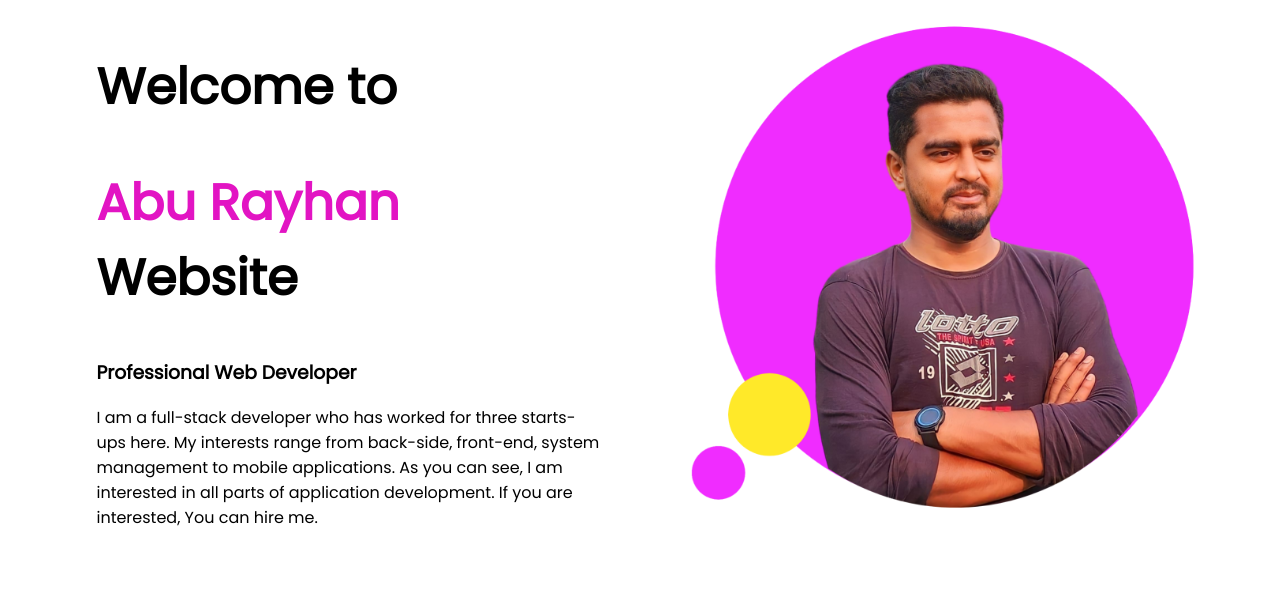
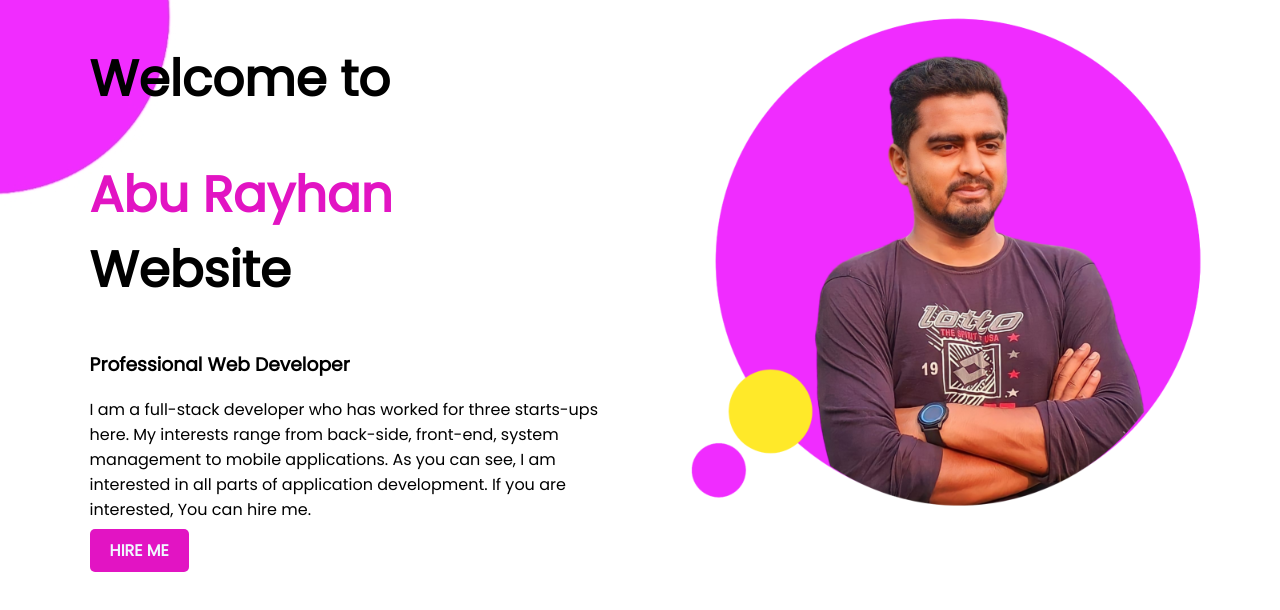
Before and after one commit to alemranakash/portfolio-website, a plain HTML site: page index.html in a window 1280 px wide. Drawn offline with Linux system fonts and the light colour scheme.

Commit message:
finished 1st part

```diff
--- a/index.html
+++ b/index.html
@@ -10,12 +10,13 @@
 <link href="https://fonts.googleapis.com/css2?family=Poppins&display=swap" rel="stylesheet">
 </head>
 <body>
-    <section>
+    <section class="top-banner">
       <div class="half-width">
         <h1>Welcome to</h1>
         <h1><span class="name-highlight">Abu Rayhan</span> Website</h1>
         <h3>Professional Web Developer</h3>
         <p>I am a full-stack developer who has worked for three starts-ups here. My interests range from back-side, front-end, system management to mobile applications. As you can see, I am interested in all parts of application development. If you are interested, You can hire me.</p>
+        <a id="light" class="link-button" target="_blank" href="https://www.linkedin.com/in/md-abu-rayhan-kabir-lemon-922521267">HIRE ME</a>
       </div>
        <div class="half-width">
         <img src="image/abu 1.png" alt="">
--- a/style.css
+++ b/style.css
@@ -1,5 +1,6 @@
 body{
     font-family: 'Poppins', sans-serif;
+    margin: 0;
 }
 h1{
     font-size: 50px;
@@ -16,3 +17,21 @@ h1{
 .half-width img{
     width: 100%;
 }
+.top-banner{
+    background-image: url(image/bg-1.jpg);
+    background-repeat: no-repeat;
+}
+section{
+    height: 500px;
+}
+.link-button{
+    text-decoration: none;
+    background-color: rgb(226, 20, 195);
+    padding: 10px 20px;
+    border-radius: 5px;
+    color: aliceblue;
+   font-weight: 700;
+}
+#light:hover{
+background-color: black;
+}
```
Also changed, not shown: image/bg-1.jpg (added), image/bg-2.jpg (added).
